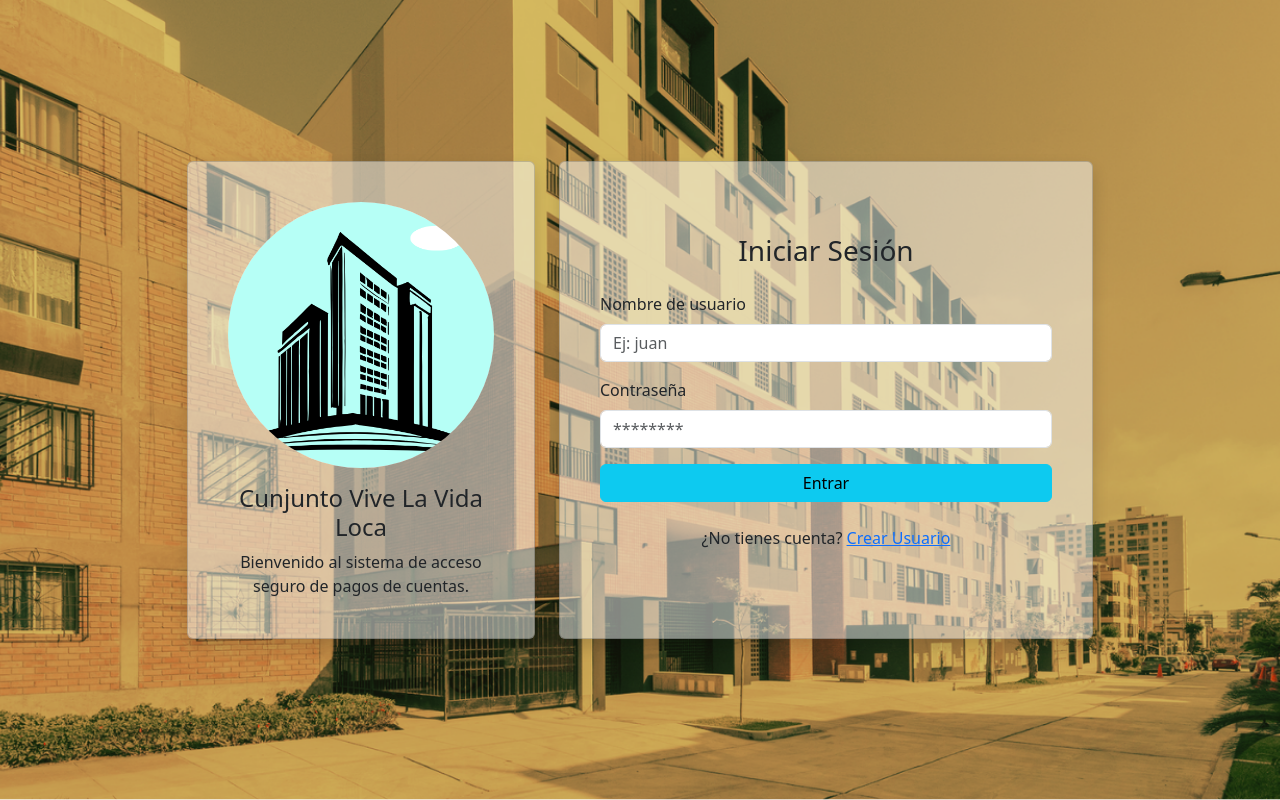
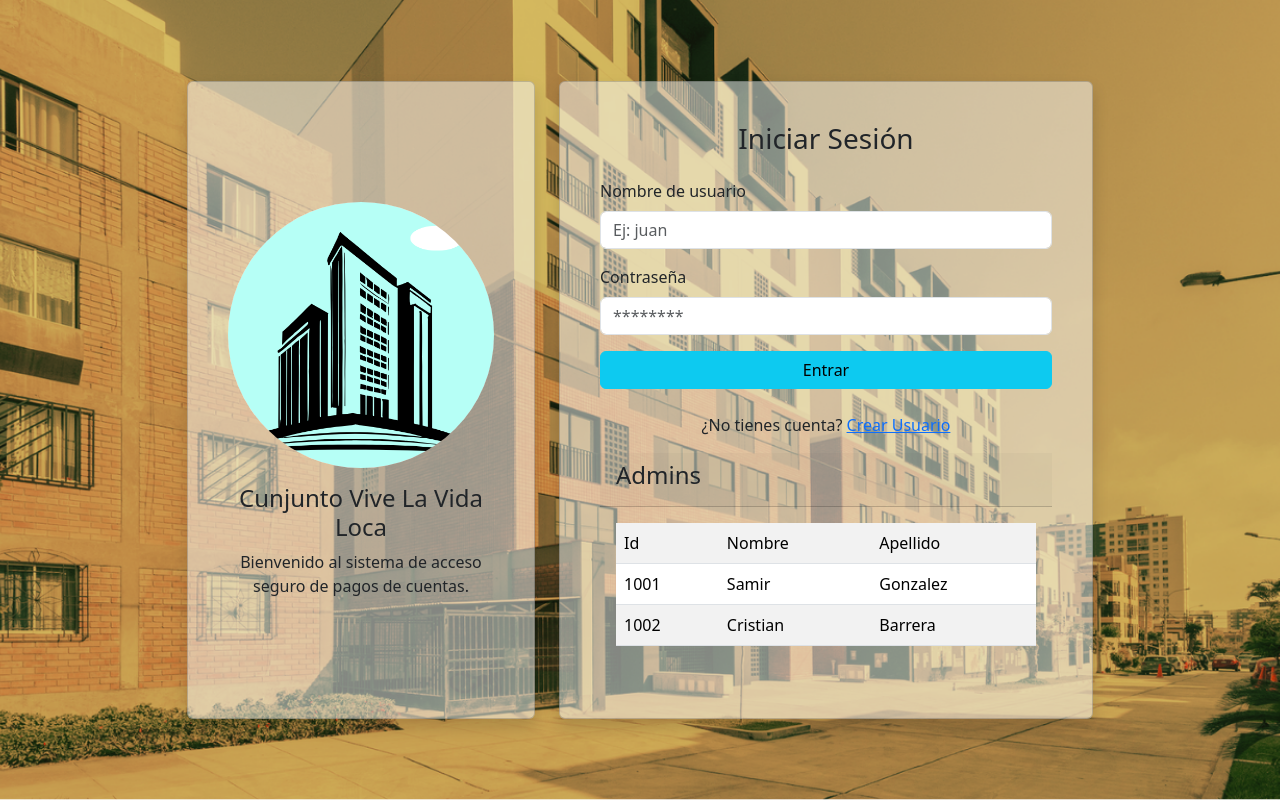
Before and after one commit to CristianBFranco/ProyectoConjuntos, a PHP site: page / in a window 1280 px wide. Run offline with PHP 8.4, Linux system fonts and the light colour scheme; data comes from the database, SQL or seed files in the repository; both versions use the stored data as it was after the commit.

Commit message:
Se insertaton admins en la BD, se creo persona, admin, admonDAO, conexion, y se incorporo una tabla para ver los admins actuales

```diff
--- a/Conjuntos-main/index.php
+++ b/Conjuntos-main/index.php
@@ -1,3 +1,9 @@
+    <?php
+    require_once("logica/Admin.php");
+
+    ?>
+
+
     <!DOCTYPE html>
     <html>
 
@@ -47,13 +53,31 @@
                                     ¿No tienes cuenta? <a href="crear_usuario.html">Crear Usuario</a>
                                 </p>
                             </form>
+                            <div class="card-header">
+                                <h4>Admins</h4>
+                            </div>
+                            <div class="card-body">
+                                <?php
+                                $admin = new Admin();
+                                $admins = $admin->consultar();
+                                echo "<table class='table table-striped table-hover'>";
+                                echo "<tr><td>Id</td><td>Nombre</td><td>Apellido</td></tr>";
+                                foreach ($admins as $ad) {
+                                    echo "<tr>";
+                                    echo "<td>" . $ad->getId() . "</td>";
+                                    echo "<td>" . $ad->getNombre() . "</td>";
+                                    echo "<td>" . $ad->getApellido() . "</td>";
+                                    echo "</tr>";
+                                }
+                                echo "</table>";
+                                ?>
+                            </div>
 
                         </div>
                     </div>
                 </div>
             </div>
         </div>
-
     </body>
 
     </html>
--- /dev/null
+++ b/Conjuntos-main/logica/Admin.php
@@ -0,0 +1,28 @@
+<?php
+require_once("persistencia/Conexion.php");
+require_once("logica/Persona.php");
+require_once("persistencia/AdminDAO.php");
+
+class Admin extends Persona {
+
+    public function __construct($id = "", $nombre = "", $apellido = "",  $clave = ""){
+        parent::__construct($id, $nombre, $apellido, $clave);
+    }
+
+
+    public function consultar(){
+        $conexion = new Conexion();
+        $adminDAO = new AdminDAO();
+        $conexion -> abrir();
+        $conexion -> ejecutar($adminDAO -> consultar());
+        $admins = array();
+        while(($datos = $conexion -> registro()) != null){
+            $admin = new Admin($datos[0], $datos[1], $datos[2]);
+            array_push($admins, $admin);
+        }
+        $conexion -> cerrar();
+        return $admins;
+
+    }
+
+}
--- /dev/null
+++ b/Conjuntos-main/logica/Persona.php
@@ -0,0 +1,50 @@
+<?php
+abstract class Persona
+{
+
+    protected $id;
+    protected $nombre;
+    protected $apellido;
+    protected $clave;
+
+    public function __construct($id = "", $nombre = "", $apellido = "", $clave = "")
+    {
+        $this->id = $id;
+        $this->nombre = $nombre;
+        $this->apellido = $apellido;
+        $this->clave = $clave;
+    }
+
+    public function getId()
+    {
+        return $this->id;
+    }
+
+    public function getNombre() {
+        return $this->nombre;
+    }
+
+    public function getApellido() {
+        return $this->apellido;
+    }
+
+    public function getClave() {
+        return $this->clave;
+    }
+
+    public function setId($id){
+        $this -> id = $id;
+    }
+
+    public function setNombre($nombre) {
+        $this->nombre = $nombre;
+    }
+
+    public function setApellido($apellido) {
+        $this->apellido = $apellido;
+    }
+
+    public function setClave($clave) {
+        $this->clave = $clave;
+    }
+}
--- /dev/null
+++ b/Conjuntos-main/persistencia/AdminDAO.php
@@ -0,0 +1,21 @@
+<?php
+
+class AdminDAO{
+    private $id;
+    private $nombre;
+    private $apellido;
+    private $correo;
+    private $clave;
+
+    public function __construct($id = 0, $nombre = "", $apellido = "", $clave = ""){
+        $this -> id = $id;
+        $this -> nombre = $nombre;
+        $this -> apellido = $apellido;
+        $this -> clave = $clave;
+    }
+
+
+    public function consultar(){
+        return "SELECT idAdmin, nombre, apellido FROM Admin;";
+    }
+}
--- /dev/null
+++ b/Conjuntos-main/persistencia/Conexion.php
@@ -0,0 +1,30 @@
+<?php
+
+class Conexion{
+    private $conexion;
+    private $resultado;
+
+    public function abrir(){
+        $this -> conexion = new mysqli("localhost", "root", "root", "Conjunto");
+    }
+
+    public function cerrar(){
+        $this -> conexion -> close();
+    }
+
+    public function ejecutar($sentencia){
+        $this -> resultado = $this -> conexion -> query($sentencia);
+    }
+
+    public function registro(){
+        return $this -> resultado -> fetch_row();
+    }
+
+    public function filas(){
+        return $this -> resultado -> num_rows;
+    }
+
+}
+
+
+?>
```
Also changed, not shown: Conjuntos-main/modelos/Conjuntos.sql (+9 -7 lines), 2 other files.
